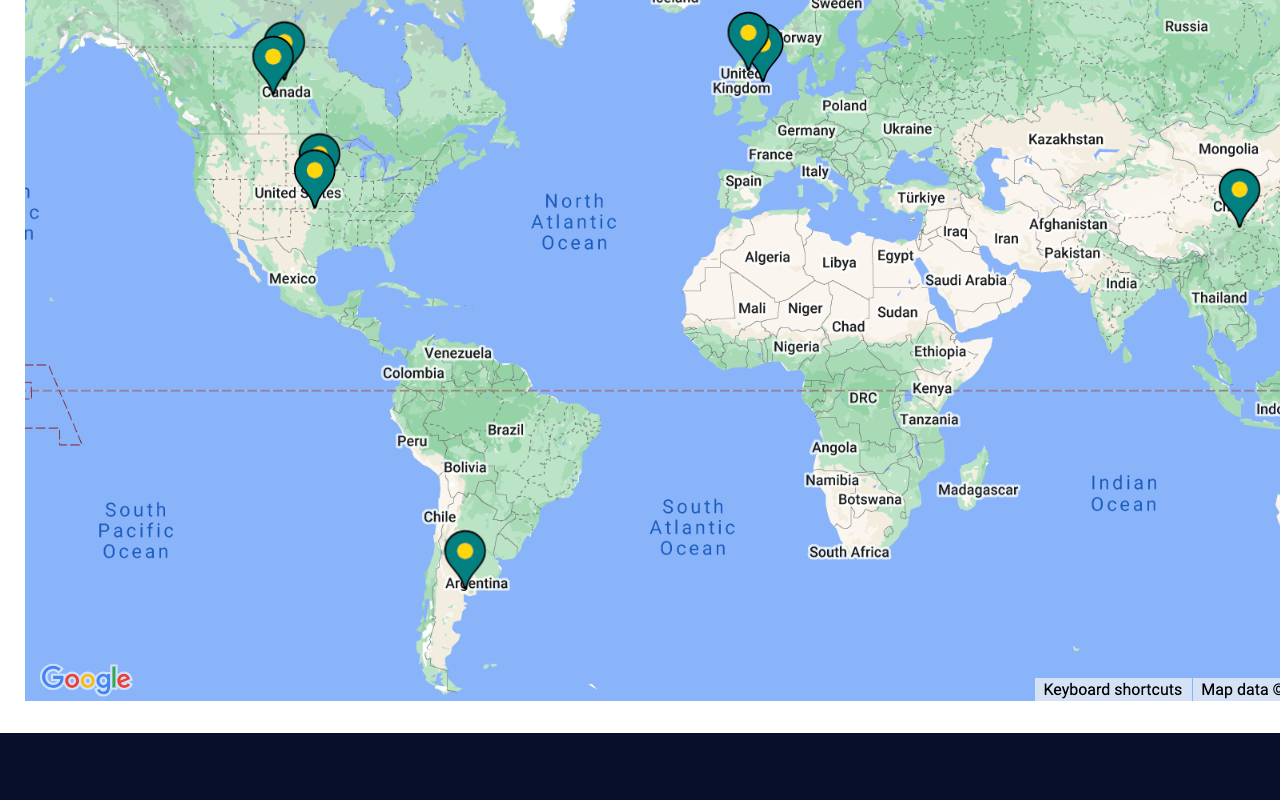
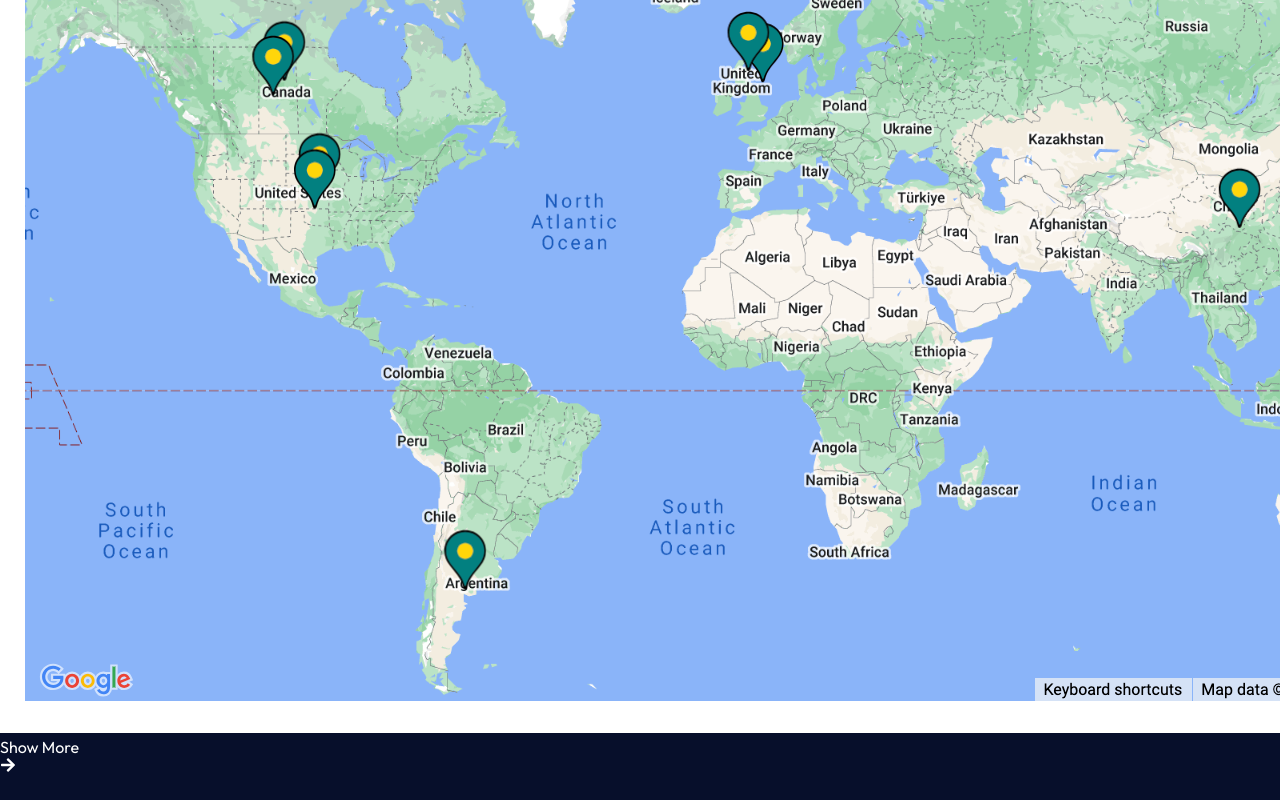
Before and after one commit to jonahunuafe/portfolio-react, a React (Vite) app: page / in a window 1280 px wide. Shown: the part 6500-7300 px from the top of the page. Before the commit the page ends 7260 px from the top, so only its background shows below. Built offline with nearby package versions, Linux system fonts and the light colour scheme.

Commit message:
looping and displaying images of recent work

```diff
--- a/src/components/MyWork/MyWork.jsx
+++ b/src/components/MyWork/MyWork.jsx
@@ -1,6 +1,7 @@
 import React from 'react';
 import styles from "./MyWork.module.css";
 import { mywork_data } from '../data';
+import { FaArrowRight } from "react-icons/fa"
 
 const MyWork = () => {
   return (
@@ -9,9 +10,13 @@
          <h1>My latest work</h1>
       </div>
       <div className={styles.myWorkContainer}>
-         {mywork_data.map((recentWork) => (
-            <img src={recentWork.w_img} alt="" />
+         {mywork_data.map((recentWork, index) => (
+            <img key={index} src={recentWork.w_img} alt="project images" />
          ))}
+      </div>
+      <div className={styles.showMore}>
+         <p>Show More</p>
+         <FaArrowRight />
       </div>
     </div>
   )
```
